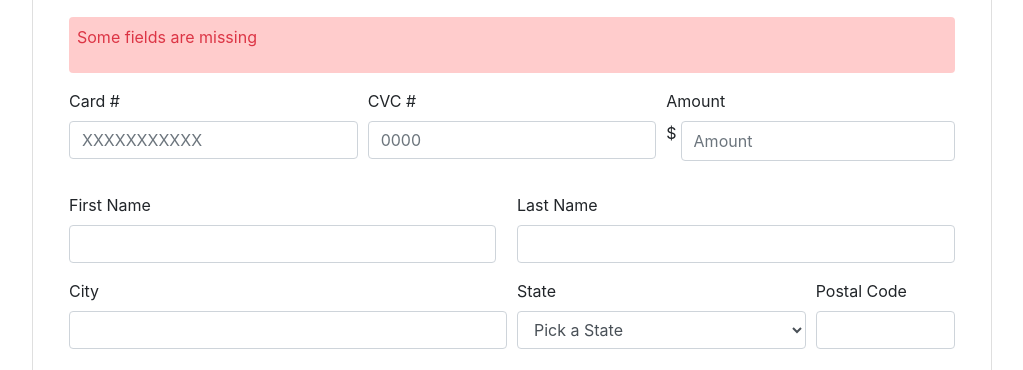
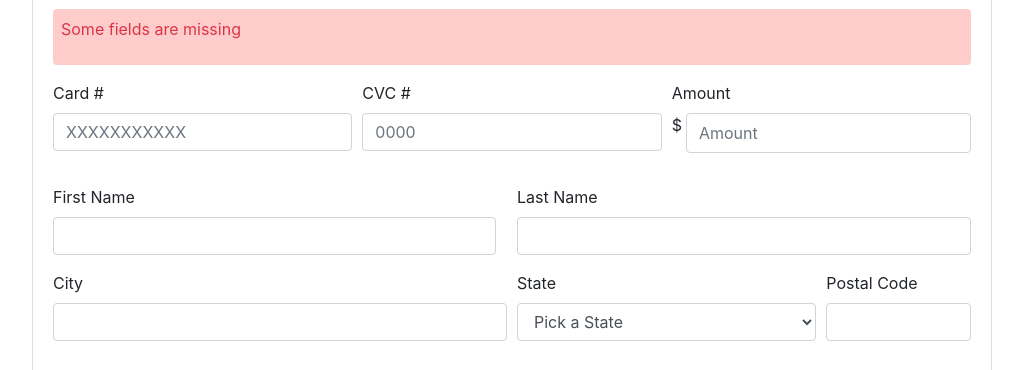
Before and after one commit to KPaezAstudillo/HTML-Forms, a plain HTML site: page index.html in a window 1280 px wide. Shown: the part 87-457 px from the top of the page, without its empty margins (128-1151 px from the left). Drawn offline with nearby package versions, Linux system fonts and the light colour scheme.

Commit message:
arregla padding

```diff
--- a/index.html
+++ b/index.html
@@ -16,7 +16,7 @@
 </head>
 
 <body>
-    <div class="card p-3 h-100 w-75 mx-auto">
+    <div class="card my-2 h-100 w-75 mx-auto">
         <div class="card-header">
             <h3>Payment Form Example</h3>
         </div>
```
